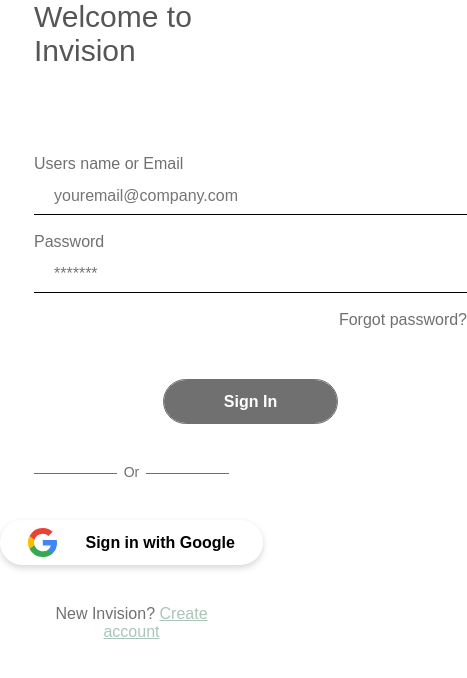
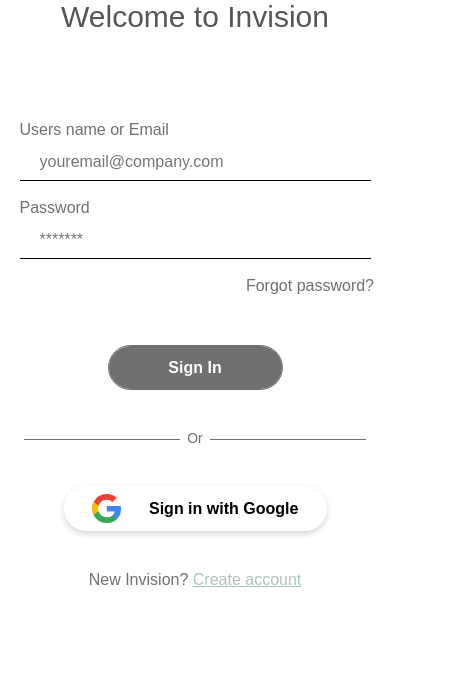
Before and after one commit to victorjordan95/zappts, a React (Create React App) app: page / in a window 390 px wide. Shown: the top 678 px of the page, 467 px wide, since content can reach past the window. Built offline with nearby package versions, Linux system fonts and the light colour scheme; a web font is replaced by a local one.

Commit message:
Finishing adjusments in mobile

```diff
--- a/src/components/RegisterForm/RegisterForm.js
+++ b/src/components/RegisterForm/RegisterForm.js
@@ -106,11 +106,7 @@
           {passwordError && <p className="help has-error">{passwordError}</p>}
         </div>
 
-        <button
-          type="submit"
-          className="btn btn-primary"
-          // disabled={!fullName || !email || !password}
-        >
+        <button type="submit" className="btn btn-primary">
           Sign up
         </button>
       </form>
@@ -129,7 +125,7 @@
       </span>
 
       <span className="create-link mb-40">
-        New Invision? <Link to="register">Create account</Link>
+        Already on Invision? <Link to="/"> Log in</Link>
       </span>
     </section>
   );
--- a/src/components/Slider/SliderComponent.js
+++ b/src/components/Slider/SliderComponent.js
@@ -1,14 +1,23 @@
 import React from 'react';
 
 import AwesomeSlider from 'react-awesome-slider';
+import withAutoplay from 'react-awesome-slider/dist/autoplay';
 import 'react-awesome-slider/dist/styles.css';
 
 import background2x from '../../assets/images/Data@2x.png';
 import background from '../../assets/images/Data.png';
 
+const AutoplaySlider = withAutoplay(AwesomeSlider);
+
 const SliderComponent = () => (
   <section className="slide-content">
-    <AwesomeSlider className="slider" organicArrows={false}>
+    <AutoplaySlider
+      className="slider"
+      organicArrows={false}
+      play
+      cancelOnInteraction={false}
+      interval={4000}
+    >
       <div className="slider-item">
         <img
           srcSet={`${background2x} 2x`}
@@ -49,7 +58,7 @@
           porta.
         </p>
       </div>
-    </AwesomeSlider>
+    </AutoplaySlider>
   </section>
 );
 
--- a/src/styles/components/_slider.scss
+++ b/src/styles/components/_slider.scss
@@ -1,6 +1,6 @@
 .slider {
   display: none;
-  @media screen and (min-width: $screen-tablet-min) {
+  @media screen and (min-width: $screen-desktop-min) {
     display: block;
     height: 100%;
     min-height: 100vh;
@@ -34,7 +34,7 @@
   }
 
   .slider-item {
-    @media screen and (min-width: $screen-tablet-min) {
+    @media screen and (min-width: $screen-desktop-min) {
       align-items: center;
       display: flex;
       flex-flow: column wrap;
@@ -43,7 +43,7 @@
   }
 
   .slider-img {
-    @media screen and (min-width: $screen-tablet-min) {
+    @media screen and (min-width: $screen-desktop-min) {
       margin-bottom: 30px;
       max-width: 350px;
     }
--- a/src/styles/objects/_input.scss
+++ b/src/styles/objects/_input.scss
@@ -25,10 +25,13 @@
     font-family: $Muli;
     font-size: 16px;
     height: 38px;
-    min-width: 433px;
     padding: 0 20px;
     transition: border ease 0.5s;
-    width: 100%;
+    width: 90vw;
+    @media screen and (min-width: $screen-tablet-min) {
+      min-width: 433px;
+      width: 100%;
+    }
     &:focus {
       border-bottom: 2px solid $lightBlue;
       outline: none;
--- a/src/styles/pages/_login.scss
+++ b/src/styles/pages/_login.scss
@@ -3,7 +3,11 @@
   display: flex;
   flex-flow: column wrap;
   justify-content: center;
-  width: 50vw;
+  width: 100vw;
+  @media screen and (min-width: $screen-desktop-min) {
+    width: 50vw;
+
+  }
 
   > .title {
     font-size: $title;
@@ -29,6 +33,10 @@
     color: $gray;
     margin-bottom: 30px;
     text-decoration: none;
+    margin-right: 16px;
+    @media screen and (min-width: $screen-tablet-min) {
+      margin-right: 0;
+    }
     &:hover {
       color: darken($gray, 15%)
     }
@@ -38,10 +46,12 @@
     color: $gray;
     font-size: 0.875rem;
     margin: 40px 0;
-    max-width: 433px;
     overflow: hidden;
     text-align: center;
     width: 100%;
+    @media screen and (min-width: $screen-tablet-min) {
+      max-width: 433px;
+    }
 
     &:before,
     &:after {
@@ -51,7 +61,10 @@
       height: 1px;
       position: relative;
       vertical-align: middle;
-      width: 50%;
+      width: 40%;
+      @media screen and (min-width: $screen-tablet-min) {
+        width: 50%;
+      }
     }
 
     &:before {
@@ -80,6 +93,8 @@
 }
 
 .slide-content {
-  display: flex;
-  width: 50vw;
+  @media screen and (min-width: $screen-desktop-min) {
+    display: flex;
+    width: 50vw;
+  }
 }
--- a/src/styles/trumps/_trumps.scss
+++ b/src/styles/trumps/_trumps.scss
@@ -5,6 +5,10 @@
 .help {
   font-size: 0.775rem;
   margin: 4px 0;
+  width: 90vw;
+  @media screen and (min-width: $screen-tablet-min) {
+    width: 100%;
+  }
 }
 
 .has-error {
```
